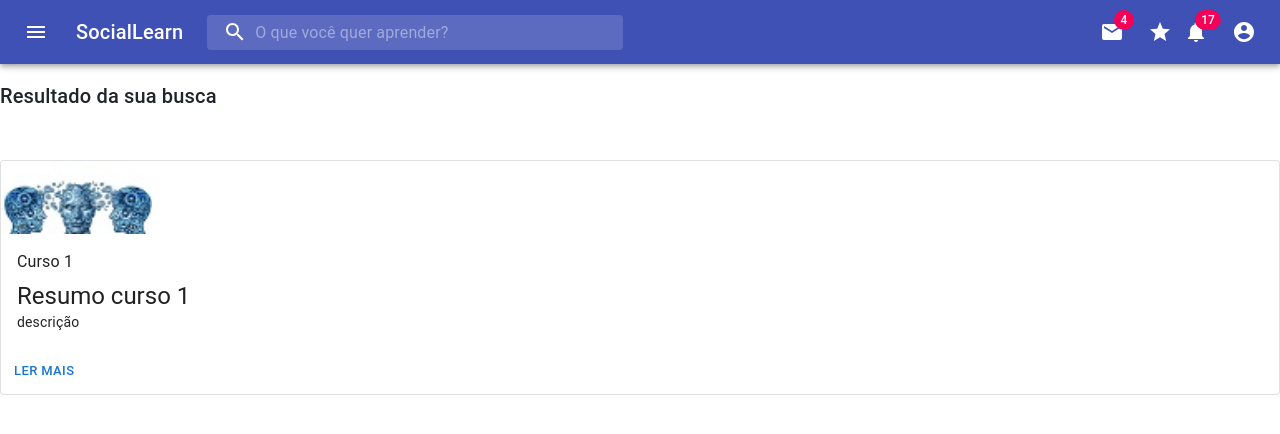
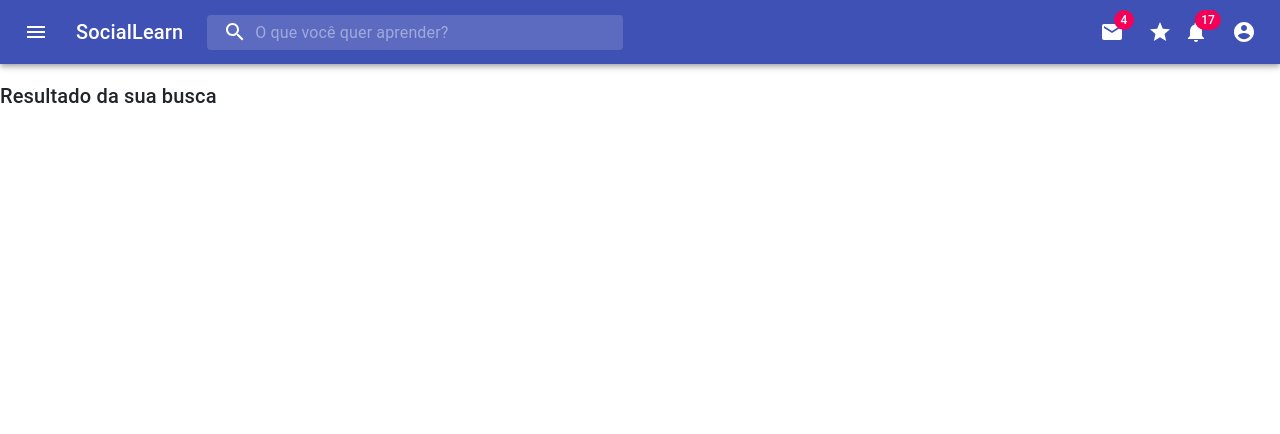
Before and after one commit to jessicapcruz/socialLearnApp, a React (Create React App) app: page /busca in a window 1280 px wide. Shown: the top 434 px of the page. Built offline with nearby package versions, Linux system fonts and the light colour scheme.

Commit message:
ajuste estrutura

```diff
--- /dev/null
+++ b/src/pages/Busca/BuscaController.js
@@ -0,0 +1,11 @@
+import React, { Component } from 'react';
+import BuscaView from './BuscaView';
+
+class BuscaController extends Component {
+
+    render() {
+        return (<BuscaView />);
+    }
+}
+
+export default BuscaController;
--- /dev/null
+++ b/src/pages/Busca/BuscaView.js
@@ -0,0 +1,19 @@
+import React from 'react'
+import Typography from '@material-ui/core/Typography';
+import MenuBar from './../../components/Menu/MenuBar';
+
+function BuscaView(props) {
+
+    return (
+        <div>
+            <MenuBar/>
+            <Typography className="mt-3" component="h1" variant="h6">
+                Resultado da sua busca
+            </Typography>
+
+        </div>
+    );
+}
+
+
+export default BuscaView;
--- a/src/routes.js
+++ b/src/routes.js
@@ -5,7 +5,7 @@ import ProgressBar from './components/ProgressBar/ProgressBar';
 //const Cadastro = lazy(() => import('./view/cadastro/Cadastro'))
 const Cadastro = lazy(() => import('./pages/Register/RegisterController'))
 const Home = lazy(() => import('./pages/Home/HomeController'))
-const Busca = lazy(() => import('./view/busca/Busca'))
+const Busca = lazy(() => import('./pages/Busca/BuscaController'))
 
 const Routes = () =>  (
     <Router>
--- a/src/view/busca/Busca.js
+++ /dev/null
@@ -1,79 +0,0 @@
-import React, { Component } from 'react'
-import PropTypes from 'prop-types'
-import { connect } from 'react-redux'
-import Typography from '@material-ui/core/Typography';
-import BarraMenu from '../menu/BarraMenu';
-import Box from '@mui/material/Box';
-import Card from '@mui/material/Card';
-import CardActions from '@mui/material/CardActions';
-import CardContent from '@mui/material/CardContent';
-import Button from '@mui/material/Button';
-import CardMedia from '@mui/material/CardMedia';
-
-const bull = (
-    <Box
-      component="span"
-      sx={{ display: 'inline-block', mx: '2px', transform: 'scale(0.8)' }}
-    >
-      •
-    </Box>
-  );
-
-  const card = (
-    <React.Fragment>
-              <CardMedia
-        component="img"
-        sx={{ width: 151 }}
-        image="conect.jpg"
-        alt="Conectar conhecimento"
-      />
-      <CardContent>
-        <Typography sx={{ fontSize: 14 }} color="text.secondary" gutterBottom>
-          Curso 1
-        </Typography>
-        <Typography variant="h5" component="div">
-          Resumo curso 1
-        </Typography>
-        <Typography variant="body2">
-          descrição
-        </Typography>
-      </CardContent>
-      <CardActions>
-        <Button size="small">Ler mais</Button>
-      </CardActions>
-    </React.Fragment>
-  );
-
-export class Busca extends Component {
-    static propTypes = {
-        prop: PropTypes
-    }
-
-    render() {
-        return (
-            <div>
-                <div className="text-start">
-                    <BarraMenu/>
-                    <Typography className="mt-3" component="h1" variant="h6">
-                        Resultado da sua busca
-                    </Typography>
-                </div>
-                <div className="mt-5">
-                    <Box sx={{ minWidth: 275 }}>
-                        <Card variant="outlined">{card}</Card>
-                    </Box>
-                </div>
-            </div>
-        )
-    }
-}
-
-const mapStateToProps = (state) => ({
-
-})
-
-const mapDispatchToProps = {
-
-}
-
-export default connect(mapStateToProps, mapDispatchToProps)(Busca)
--- a/src/view/menu/BarraMenu.js
+++ /dev/null
@@ -1,247 +0,0 @@
-import React from 'react';
-import { alpha, makeStyles } from '@material-ui/core/styles';
-import AppBar from '@material-ui/core/AppBar';
-import Toolbar from '@material-ui/core/Toolbar';
-import IconButton from '@material-ui/core/IconButton';
-import Typography from '@material-ui/core/Typography';
-import InputBase from '@material-ui/core/InputBase';
-import Badge from '@material-ui/core/Badge';
-import MenuItem from '@material-ui/core/MenuItem';
-import Menu from '@material-ui/core/Menu';
-import MenuIcon from '@material-ui/icons/Menu';
-import SearchIcon from '@material-ui/icons/Search';
-import AccountCircle from '@material-ui/icons/AccountCircle';
-import MailIcon from '@material-ui/icons/Mail';
-import NotificationsIcon from '@material-ui/icons/Notifications';
-import MoreIcon from '@material-ui/icons/MoreVert';
-import Star from '@material-ui/icons/Star';
-const useStyles = makeStyles((theme) => ({
-  grow: {
-    flexGrow: 1,
-  },
-  menuButton: {
-    marginRight: theme.spacing(2),
-  },
-  title: {
-    display: 'none',
-    [theme.breakpoints.up('sm')]: {
-      display: 'block',
-    },
-  },
-  search: {
-    position: 'relative',
-    borderRadius: theme.shape.borderRadius,
-    backgroundColor: alpha(theme.palette.common.white, 0.15),
-    '&:hover': {
-      backgroundColor: alpha(theme.palette.common.white, 0.25),
-    },
-    marginRight: theme.spacing(2),
-    marginLeft: 0,
-    width: '100%',
-    [theme.breakpoints.up('sm')]: {
-      marginLeft: theme.spacing(3),
-      width: 'auto',
-    },
-  },
-  searchIcon: {
-    padding: theme.spacing(0, 2),
-    height: '100%',
-    position: 'absolute',
-    pointerEvents: 'none',
-    display: 'flex',
-    alignItems: 'center',
-    justifyContent: 'center',
-  },
-  inputRoot: {
-    color: 'inherit',
-  },
-  inputInput: {
-    padding: theme.spacing(1, 1, 1, 0),
-    // vertical padding + font size from searchIcon
-    paddingLeft: `calc(1em + ${theme.spacing(4)}px)`,
-    transition: theme.transitions.create('width'),
-    width: '100%',
-    [theme.breakpoints.up('md')]: {
-      width: '40ch',
-    },
-  },
-  sectionDesktop: {
-    display: 'none',
-    [theme.breakpoints.up('md')]: {
-      display: 'flex',
-    },
-  },
-  sectionMobile: {
-    display: 'flex',
-    [theme.breakpoints.up('md')]: {
-      display: 'none',
-    },
-  },
-}));
-
-export default function PrimarySearchAppBar() {
-  const classes = useStyles();
-  const [anchorEl, setAnchorEl] = React.useState(null);
-  const [mobileMoreAnchorEl, setMobileMoreAnchorEl] = React.useState(null);
-
-  const isMenuOpen = Boolean(anchorEl);
-  const isMobileMenuOpen = Boolean(mobileMoreAnchorEl);
-
-  const handleProfileMenuOpen = (event) => {
-    setAnchorEl(event.currentTarget);
-  };
-
-  const handleMobileMenuClose = () => {
-    setMobileMoreAnchorEl(null);
-  };
-
-  const handleMenuClose = () => {
-    setAnchorEl(null);
-    handleMobileMenuClose();
-  };
-
-  const handleMobileMenuOpen = (event) => {
-    setMobileMoreAnchorEl(event.currentTarget);
-  };
-
-  const menuId = 'primary-search-account-menu';
-  const renderMenu = (
-    <Menu
-      anchorEl={anchorEl}
-      anchorOrigin={{ vertical: 'top', horizontal: 'right' }}
-      id={menuId}
-      keepMounted
-      transformOrigin={{ vertical: 'top', horizontal: 'right' }}
-      open={isMenuOpen}
-      onClose={handleMenuClose}
-    >
-      <MenuItem onClick={handleMenuClose}>Perfil</MenuItem>
-      <MenuItem onClick={handleMenuClose}>Minha conta</MenuItem>
-      <MenuItem onClick={handleMenuClose}>Cadastrar conteúdo</MenuItem>
-    </Menu>
-  );
-
-  const mobileMenuId = 'primary-search-account-menu-mobile';
-  const renderMobileMenu = (
-    <Menu
-      anchorEl={mobileMoreAnchorEl}
-      anchorOrigin={{ vertical: 'top', horizontal: 'right' }}
-      id={mobileMenuId}
-      keepMounted
-      transformOrigin={{ vertical: 'top', horizontal: 'right' }}
-      open={isMobileMenuOpen}
-      onClose={handleMobileMenuClose}
-    >
-      <MenuItem>
-        <IconButton aria-label="show 4 new mails" color="inherit">
-          <Badge badgeContent={4} color="secondary">
-            <MailIcon />
-          </Badge>
-        </IconButton>
-        <p>Mensagens</p>
-      </MenuItem>
-      <MenuItem>
-        <IconButton aria-label="show 4 new mails" color="inherit">
-            <Star />
-        </IconButton>
-        <p>favoritos</p>
-      </MenuItem>
-      <MenuItem>
-        <IconButton aria-label="show 11 new notifications" color="inherit">
-          <Badge badgeContent={11} color="secondary">
-            <NotificationsIcon />
-          </Badge>
-        </IconButton>
-        <p>Notificações</p>
-      </MenuItem>
-      <MenuItem onClick={handleProfileMenuOpen}>
-        <IconButton
-          aria-label="account of current user"
-          aria-controls="primary-search-account-menu"
-          aria-haspopup="true"
-          color="inherit"
-        >
-          <AccountCircle />
-        </IconButton>
-        <p>Perfil</p>
-      </MenuItem>
-    </Menu>
-  );
-
-  return (
-    <div className={classes.grow}>
-      <AppBar position="static">
-        <Toolbar>
-          <IconButton
-            edge="start"
-            className={classes.menuButton}
-            color="inherit"
-            aria-label="open drawer"
-          >
-            <MenuIcon />
-          </IconButton>
-          <Typography className={classes.title} variant="h6" noWrap>
-            SocialLearn
-          </Typography>
-          <div className={classes.search}>
-            <div className={classes.searchIcon}>
-              <SearchIcon />
-            </div>
-            <InputBase
-              placeholder="O que você quer aprender?"
-              classes={{
-                root: classes.inputRoot,
-                input: classes.inputInput,
-              }}
-              inputProps={{ 'aria-label': 'search' }}
-            />
-          </div>
-          <div className={classes.grow} />
-          <div className={classes.sectionDesktop}>
-            <IconButton aria-label="4 novas mensagens" color="inherit">
-              <Badge badgeContent={4} color="secondary">
-                <MailIcon />
-              </Badge>
-            </IconButton>
-            <IconButton
-              edge="end"
-              aria-label="favoritos"
-              color="inherit"
-            >
-              <Star />
-            </IconButton>
-            <IconButton aria-label="17 notificações" color="inherit">
-              <Badge badgeContent={17} color="secondary">
-                <NotificationsIcon />
-              </Badge>
-
-            </IconButton>
-            <IconButton
-              edge="end"
-              aria-label="usuário"
-              aria-controls={menuId}
-              aria-haspopup="true"
-              onClick={handleProfileMenuOpen}
-              color="inherit"
-            >
-              <AccountCircle />
-            </IconButton>
-          </div>
-          <div className={classes.sectionMobile}>
-            <IconButton
-              aria-label="mostrar mais"
-              aria-controls={mobileMenuId}
-              aria-haspopup="true"
-              onClick={handleMobileMenuOpen}
-              color="inherit"
-            >
-              <MoreIcon />
-            </IconButton>
-          </div>
-        </Toolbar>
-      </AppBar>
-      {renderMobileMenu}
-      {renderMenu}
-    </div>
-  );
-}
```
